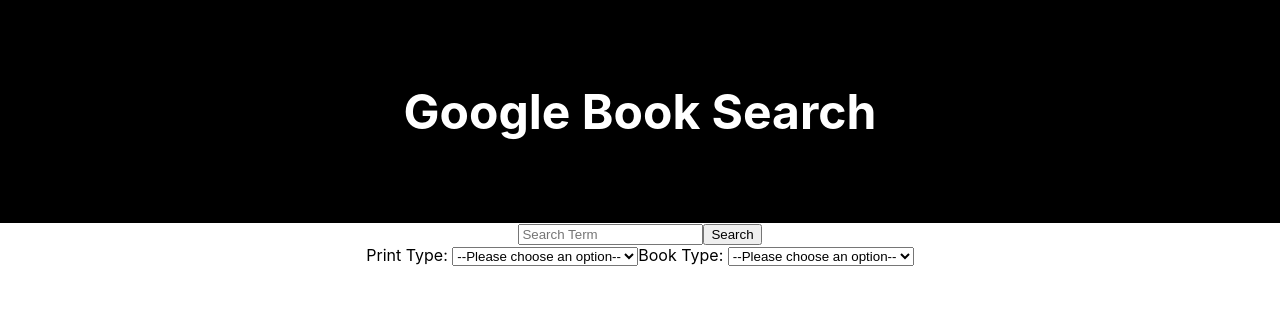
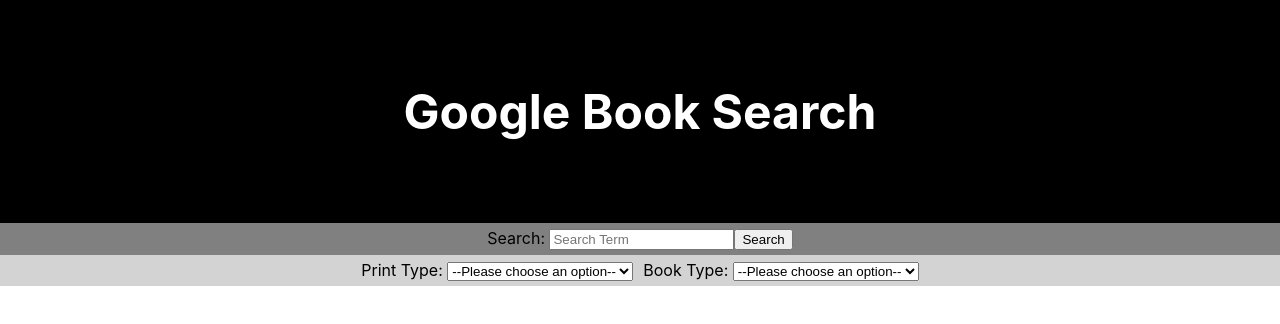
Before and after one commit to Evoxus/google-books-search-client, a React (Create React App) app: page / in a window 1280 px wide. Shown: the top 324 px of the page. Built offline with nearby package versions, Linux system fonts and the light colour scheme.

Commit message:
Added styling

```diff
--- a/src/FilterBar/FilterBar.css
+++ b/src/FilterBar/FilterBar.css
@@ -0,0 +1,8 @@
+.filterBar {
+    background-color: lightgray;
+    padding: 5px;
+}
+
+#printTypeSelect {
+    margin-right: 10px;
+}
--- a/src/FilterBar/FilterBar.js
+++ b/src/FilterBar/FilterBar.js
@@ -3,7 +3,7 @@
 
 export default function FilterBar(props) {
   return (
-      <div>
+      <div className='filterBar'>
         <label htmlFor='printTypeSelect'>Print Type: </label>
         <select name='printType' id='printTypeSelect'>
           <option value=''>--Please choose an option--</option>
--- a/src/ResultsItem/ResultsItem.js
+++ b/src/ResultsItem/ResultsItem.js
@@ -5,11 +5,11 @@
   const data = props.data.volumeInfo
   const shortDescription = data.description.slice(0, 200) + '...';
   return (
-    <div>
-      <div>
+    <div className='resultItem'>
+      <div className='img-container'>
         <img src={data.imageLinks.smallThumbnail} alt='Book Cover'></img>
       </div>
-      <div>
+      <div className=''>
         <h2>{data.title}</h2>
         <p>{data.authors.join(' ')}</p>
         <div>
--- a/src/SearchBar/SearchBar.css
+++ b/src/SearchBar/SearchBar.css
@@ -0,0 +1,5 @@
+.searchBar {
+    background-color: gray;
+    color: black;
+    padding: 5px;
+}
--- a/src/SearchBar/SearchBar.js
+++ b/src/SearchBar/SearchBar.js
@@ -4,6 +4,7 @@
 export default function SearchBar(props) {
   return (
       <div className='searchBar'>
+        <label htmlFor="searchTerm">Search: </label>
         <input type='text' placeholder='Search Term' name='searchTerm' required id='searchTerm'></input>
         <button type='submit'>Search</button>
       </div>
```
